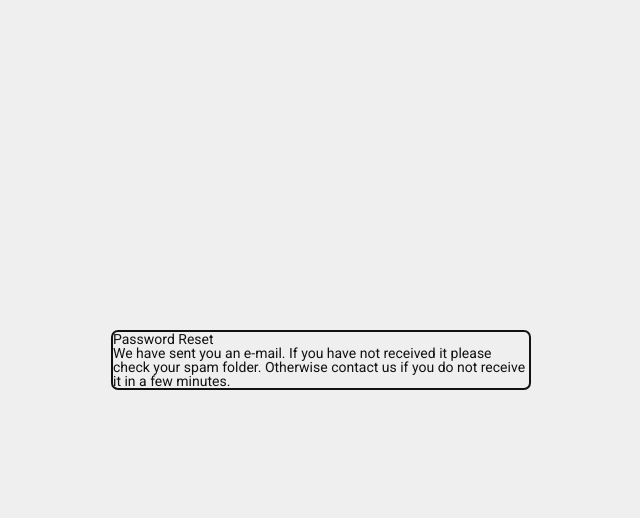
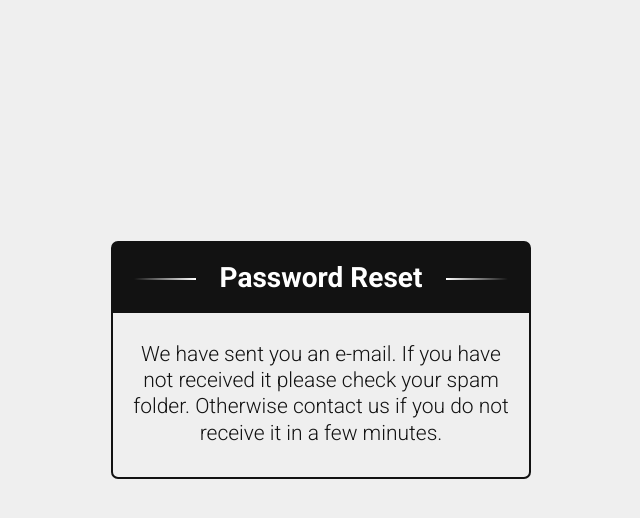
Before and after one commit to EgorKondratyev/track, a Django app: template track/templates/account/password_reset_done.html in a window 1280 px wide. Shown: the top 518 px of the page, without its empty margins (319-959 px from the left). Run offline with Django 3.2, Linux system fonts and the light colour scheme; the template is opened without the code that fills it, so the values that code supplies are empty.

Commit message:
Update verification, update by css password reset done

```diff
--- a/track/authorization/static/authorization/#source/scss/style.scss
+++ b/track/authorization/static/authorization/#source/scss/style.scss
@@ -51,6 +51,13 @@ html {
         right: 5%;
         background: linear-gradient(to left, $color_1, $color_2);
     }
+}
+
+.note {
+    font-size: 1em;
+    font-weight: 300;
+    text-align: center;
+    margin: 0px 0px 1em 0px;
 }
 
 .text {
@@ -126,7 +133,7 @@ html {
 
         &::before,
         &::after {
-            width: 15%;
+            width: 9%;
         }
     }
 }
@@ -160,3 +167,13 @@ html {
         }
     }
 }
+
+.mail {
+    &__title {
+
+        &::before,
+        &::after {
+            width: 15%;
+        }
+    }
+}
--- a/track/authorization/static/authorization/css/style.css
+++ b/track/authorization/static/authorization/css/style.css
@@ -143,6 +143,13 @@ html {
   background: linear-gradient(to left, #121212, #ffffff);
 }
 
+.note {
+  font-size: 1em;
+  font-weight: 300;
+  text-align: center;
+  margin: 0px 0px 1em 0px;
+}
+
 .text {
   padding: 0 0.75em 1.5em;
   font-size: 1.5em;
@@ -227,7 +234,7 @@ html {
 }
 
 .change-password__title::before, .change-password__title::after {
-  width: 15%;
+  width: 9%;
 }
 
 .sign-out__title::before, .sign-out__title::after {
@@ -241,3 +248,7 @@ html {
 .password-reset__title::before, .password-reset__title::after {
   width: 15%;
 }
+
+.mail__title::before, .mail__title::after {
+  width: 15%;
+}
--- a/track/templates/account/email.html
+++ b/track/templates/account/email.html
@@ -5,9 +5,9 @@
 {% block head_title %}{% trans "E-mail Addresses" %}{% endblock %}
 
 {% block content %}
-    <h1>{% trans "E-mail Addresses" %}</h1>
+<div class="mail__title title">{% trans "E-mail Addresses" %}</div>
 {% if user.emailaddress_set.all %}
-<p>{% trans 'The following e-mail addresses are associated with your account:' %}</p>
+<div class="password-reset__text text">{% trans 'The following e-mail addresses are associated with your account:' %}</div>
 
 <form action="{% url 'account_email' %}" class="email_list" method="post">
 {% csrf_token %}
--- a/track/templates/account/password_reset_done.html
+++ b/track/templates/account/password_reset_done.html
@@ -6,11 +6,18 @@
 {% block head_title %}{% trans "Password Reset" %}{% endblock %}
 
 {% block content %}
-    <h1>{% trans "Password Reset" %}</h1>
+<div class="password-reset__title title">{% trans "Password Reset" %}</div>
 
+<div class="password-reset__note note">
     {% if user.is_authenticated %}
     {% include "account/snippets/already_logged_in.html" %}
     {% endif %}
+</div>
 
-    <p>{% blocktrans %}We have sent you an e-mail. If you have not received it please check your spam folder. Otherwise contact us if you do not receive it in a few minutes.{% endblocktrans %}</p>
+<div class="password-reset__text text">
+    {% blocktrans %}
+    We have sent you an e-mail. If you have not received it please
+    check your spam folder. Otherwise contact us if you do not receive it in a few minutes.
+    {% endblocktrans %}
+</div>
 {% endblock %}
--- a/track/templates/account/password_reset_from_key_done.html
+++ b/track/templates/account/password_reset_from_key_done.html
@@ -4,6 +4,6 @@
 {% block head_title %}{% trans "Change Password" %}{% endblock %}
 
 {% block content %}
-    <h1>{% trans "Change Password" %}</h1>
-    <p>{% trans 'Your password is now changed.' %}</p>
+<div class="change-password__title title">{% trans "Change Password" %}</div>
+<div class="change-password__text text">{% trans 'Your password is now changed.' %}</div>
 {% endblock %}
--- a/track/templates/account/verification_sent.html
+++ b/track/templates/account/verification_sent.html
@@ -7,7 +7,8 @@
 {% block content %}
 <div class="verify-mail__title title">{% trans "Verify Your E-mail Address" %}</div>
 
-<div class="verify-mail__text text">{% blocktrans %}We have sent an e-mail to you for verification. Follow the link provided
+<div class="verify-mail__text text">{% blocktrans %}We have sent an e-mail to you for verification. Follow the link
+    provided
     to finalize the signup process. If you do not see the verification e-mail in your main inbox, check your spam
     folder. Please contact us if you do not receive the verification e-mail within a few minutes.{% endblocktrans %}
 </div>
```
Also changed, not shown: track/templates/account/password_reset.html (+11 -5 lines), track/templates/account/verified_email_required.html (+7 -6 lines).
